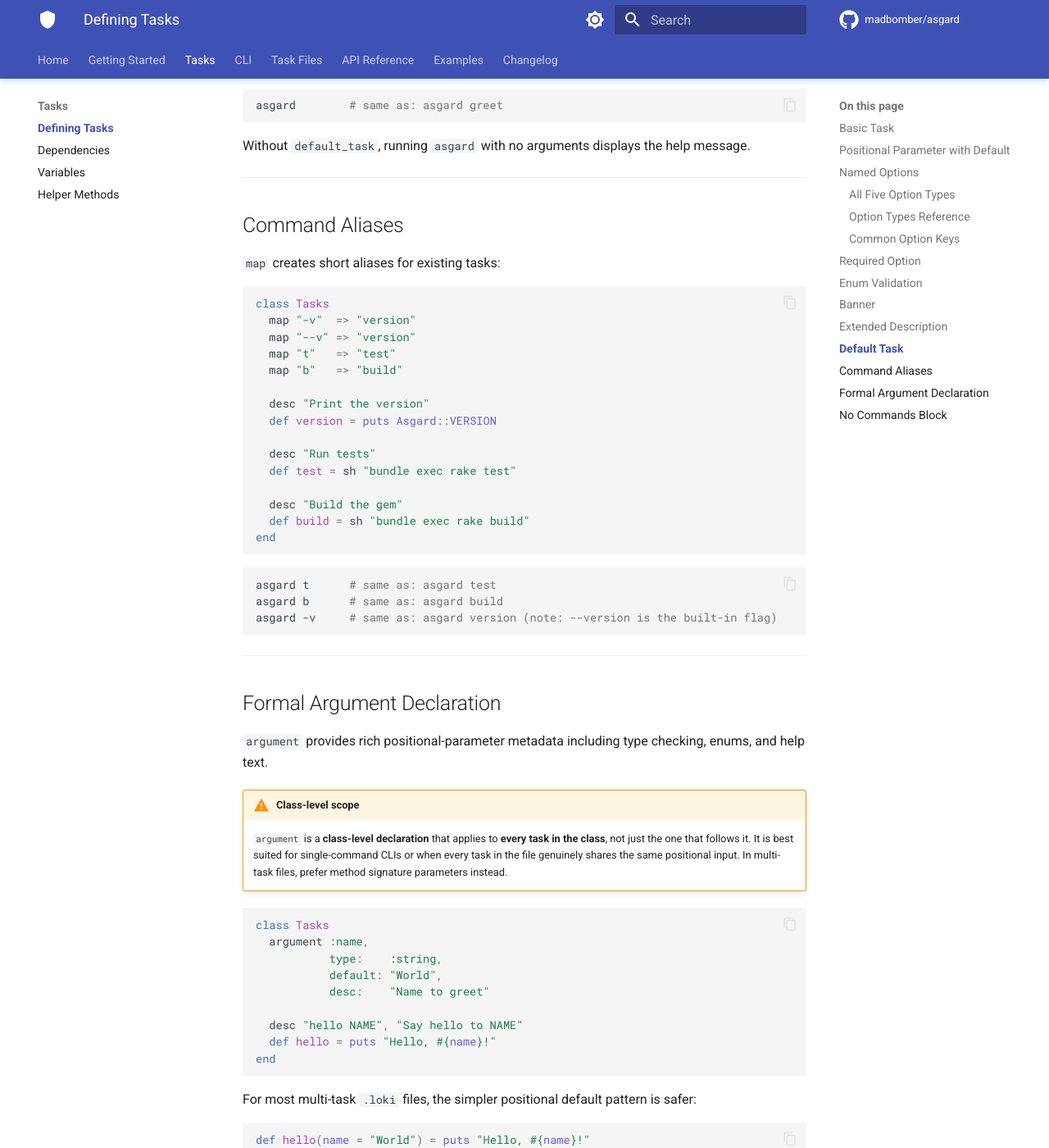
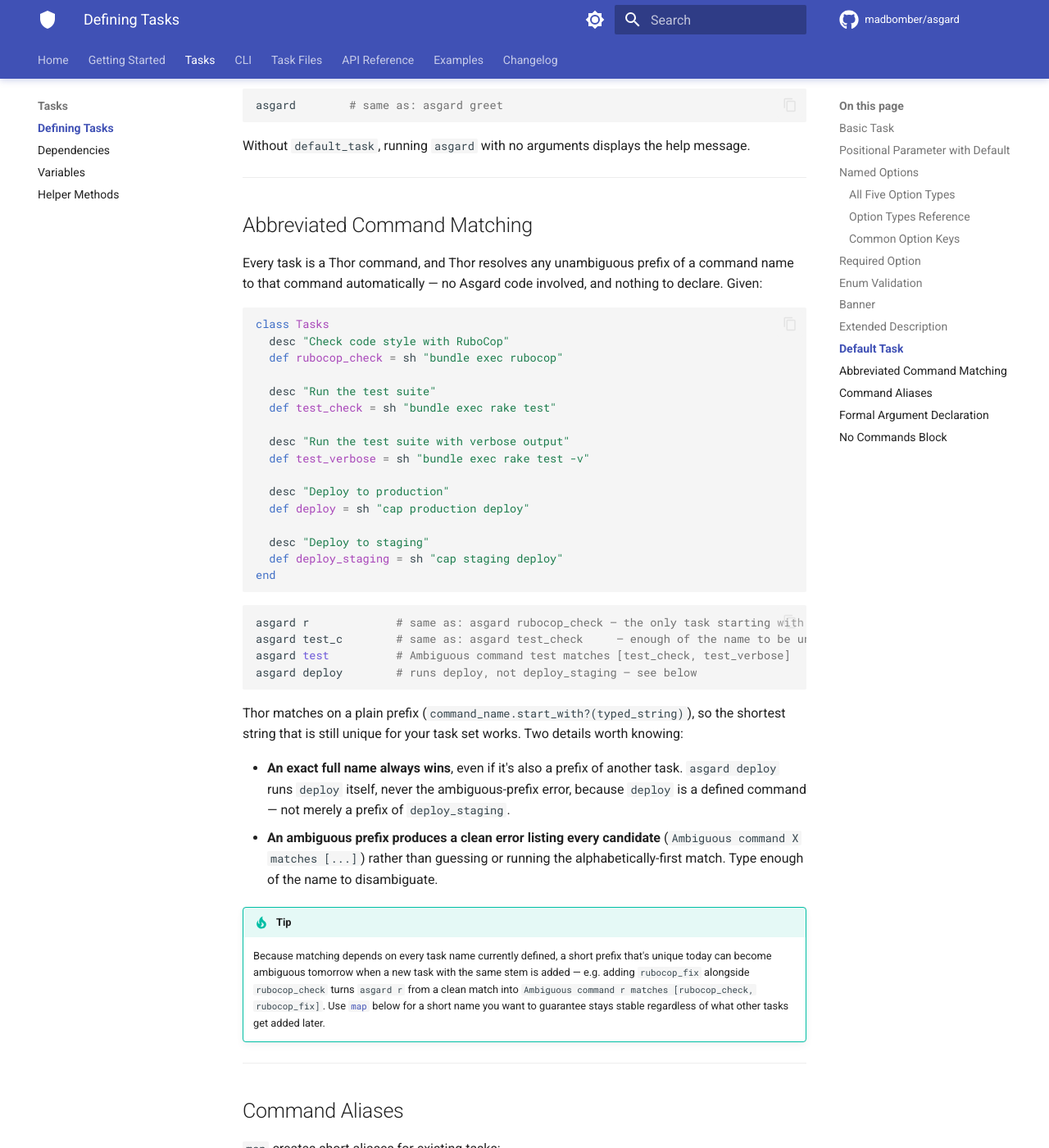
Before and after one commit to MadBomber/asgard, an MkDocs documentation site: the page built from docs/tasks.md, in a window 1280 px wide and 1400 px high, scrolled down 4715 px. Shown: the whole window at 82% size. Built offline with MkDocs 1.6.1 and Material for MkDocs 9.7.7, drawn with Linux system fonts in a browser that asks for light colours; comment, search, counter and statistics services are not loaded.

Commit message:
updated docs on task name abbrv

````diff
--- a/docs/tasks.md
+++ b/docs/tasks.md
@@ -206,6 +206,46 @@
 
 ---
 
+## Abbreviated Command Matching
+
+Every task is a Thor command, and Thor resolves any unambiguous prefix of a command name to that command automatically — no Asgard code involved, and nothing to declare. Given:
+
+```ruby
+class Tasks
+  desc "Check code style with RuboCop"
+  def rubocop_check = sh "bundle exec rubocop"
+
+  desc "Run the test suite"
+  def test_check = sh "bundle exec rake test"
+
+  desc "Run the test suite with verbose output"
+  def test_verbose = sh "bundle exec rake test -v"
+
+  desc "Deploy to production"
+  def deploy = sh "cap production deploy"
+
+  desc "Deploy to staging"
+  def deploy_staging = sh "cap staging deploy"
+end
+```
+
+```bash
+asgard r             # same as: asgard rubocop_check — the only task starting with "r"
+asgard test_c        # same as: asgard test_check     — enough of the name to be unique
+asgard test          # Ambiguous command test matches [test_check, test_verbose]
+asgard deploy        # runs deploy, not deploy_staging — see below
+```
+
+Thor matches on a plain prefix (`command_name.start_with?(typed_string)`), so the shortest string that is still unique for your task set works. Two details worth knowing:
+
+- **An exact full name always wins**, even if it's also a prefix of another task. `asgard deploy` runs `deploy` itself, never the ambiguous-prefix error, because `deploy` is a defined command — not merely a prefix of `deploy_staging`.
+- **An ambiguous prefix produces a clean error listing every candidate** (`Ambiguous command X matches [...]`) rather than guessing or running the alphabetically-first match. Type enough of the name to disambiguate.
+
+!!! tip
+    Because matching depends on every task name currently defined, a short prefix that's unique today can become ambiguous tomorrow when a new task with the same stem is added — e.g. adding `rubocop_fix` alongside `rubocop_check` turns `asgard r` from a clean match into `Ambiguous command r matches [rubocop_check, rubocop_fix]`. Use [`map`](#command-aliases) below for a short name you want to guarantee stays stable regardless of what other tasks get added later.
+
+---
+
 ## Command Aliases
 
 `map` creates short aliases for existing tasks:
````
Also changed, not shown: README.md (+27 -0 lines).
